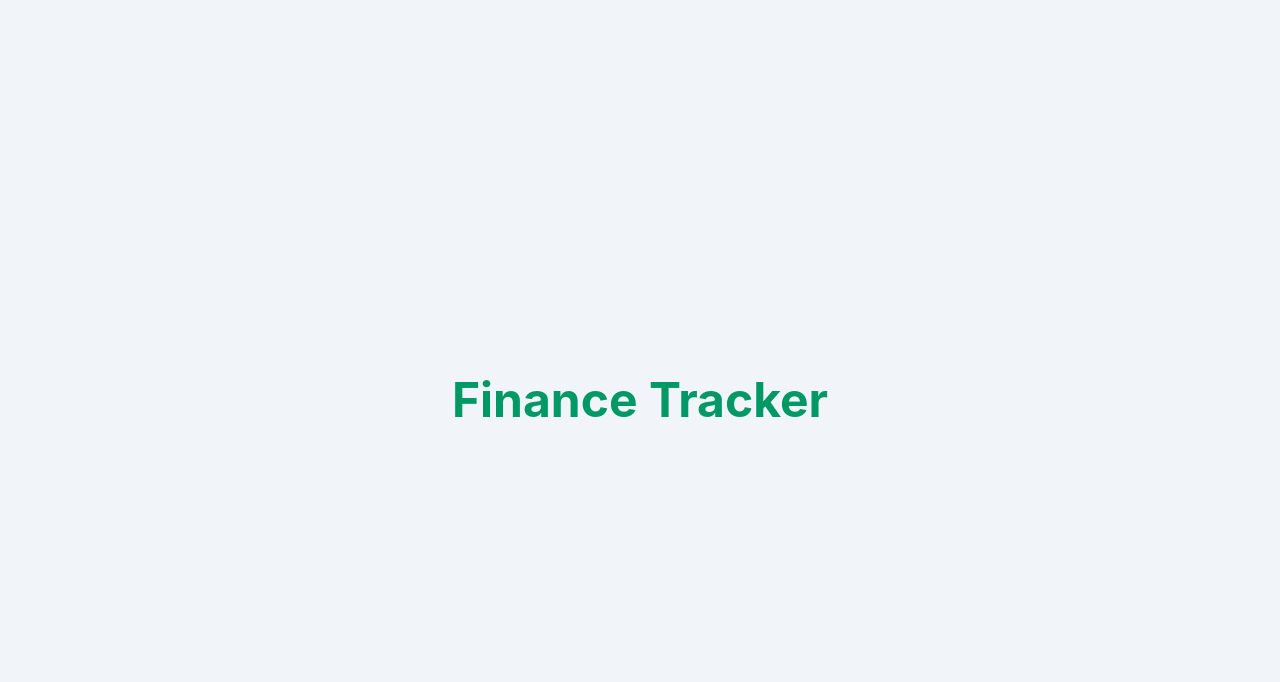
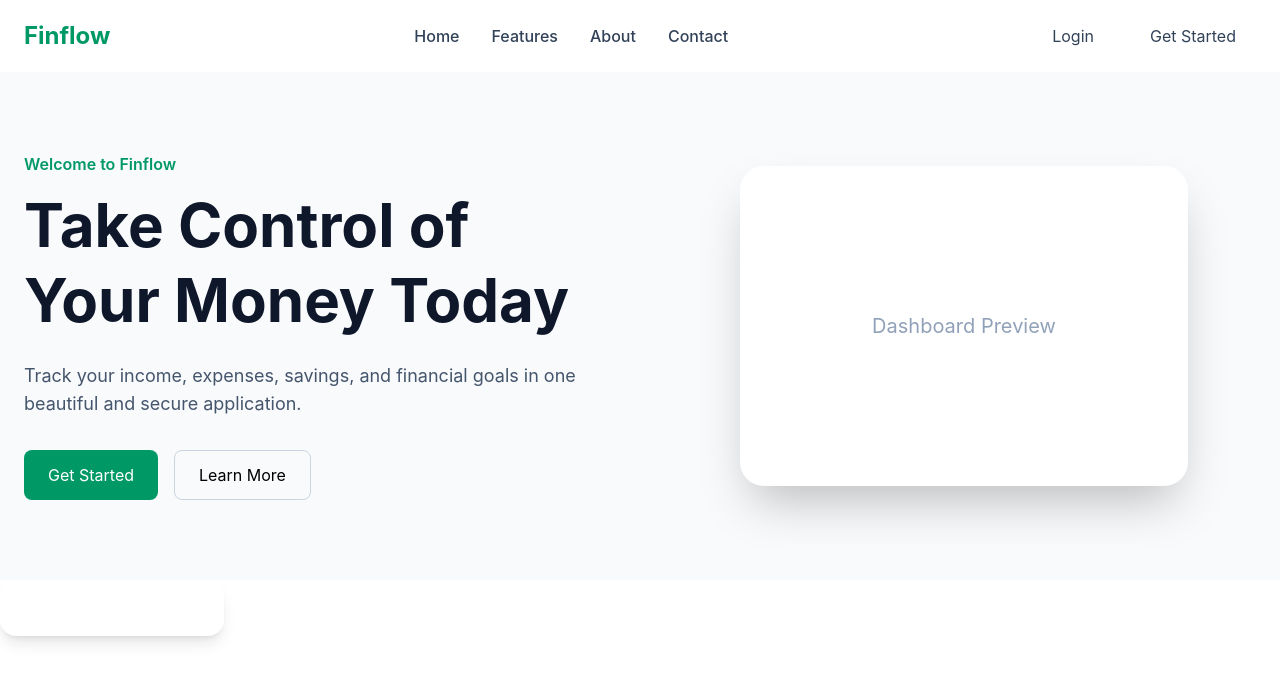
Before and after one commit to sharon5555/Finance-tracker, a React (Vite) app: page / in a window 1280 px wide. Shown: the top 682 px of the page. Built offline with nearby package versions, Linux system fonts and the light colour scheme.

Commit message:
Build landing page structure and create reusable React components

```diff
--- a/src/App.jsx
+++ b/src/App.jsx
@@ -1,10 +1,15 @@
+import Navbar from "./components/layouts/Navbar"
+import Hero from "./components/landing/Hero"
+import StatCard from "./components/common/StatCard"
+
 function App() {
   return (
-    <div className="min-h-screen bg-slate-100 flex items-center justify-center">
-      <h1 className="text-5xl font-bold text-emerald-600">
-        Finance Tracker
-      </h1>
-    </div>
+    <>
+      <Navbar />
+      <Hero />
+      <StatCard />
+    </>
+
   );
 }
 
--- /dev/null
+++ b/src/components/common/StatCard.jsx
@@ -0,0 +1,15 @@
+function StatCard({title, amount, color}) {
+    return(
+        <div className="bg-white rounded-2xl shadow-lg p-6 w-56">
+            <p className="text-slate-500 text-sm">
+                {title}
+            </p>
+
+            <h2 className="{`text-3xl font-bold mt-2 ${color}`}">
+                {amount}
+            </h2>
+        </div>
+    )
+}
+
+export default StatCard;
--- /dev/null
+++ b/src/components/landing/Hero.jsx
@@ -0,0 +1,50 @@
+function Hero() {
+    return(
+        <section className="bg-slate-50">
+            <div className="max-w-7xl mx-auto px-6 py-20 flex flex-col
+            lg:flex-row items-center justify-between gap-16">
+
+                {/* Left Side */}
+                <div className="flex-1">
+                    <p className="text-emerald-600 font-semibold mb-3">
+                        Welcome to Finflow
+                    </p>
+
+                    <h1 className="text-5xl lg:text-6xl font-bold text-slate-900
+                    leading-tight">
+                        Take Control of Your Money Today
+                    </h1>
+
+                    <p className="mt-6 text-lg text-slate-600">
+                        Track your income, expenses, savings, and financial goals in one
+                        beautiful and secure application.
+                    </p>
+
+                    <div className="mt-8 flex gap-4">
+                        <button className="bg-emerald-600 text-white px-6 py-3
+                        rounded-lg hover:bg-emerald-700 transition">
+                            Get Started
+                        </button>
+
+                        <button className="border border-slate-300 px-6 py-3
+                        rounded-lg hover:bg-slate-100 transition">
+                            Learn More
+                        </button>
+                    </div>
+                </div>
+
+                {/* Right Side */}
+                <div className="flex-1 flex justify-center">
+                    <div className="w-full max-w-md h-80 rounded-3xl bg-white
+                    shadow-2xl flex items-center justify-center">
+                        <p className="text-slate-400 text-xl">
+                            Dashboard Preview
+                        </p>
+                    </div>
+                </div>
+            </div>
+        </section>
+    )
+}
+
+export default Hero;
--- /dev/null
+++ b/src/components/layouts/Navbar.jsx
@@ -0,0 +1,44 @@
+function Navbar() {
+    return (
+        <nav className = "bg-white shadow-md">
+            <div className="max-w-7xl mx-auto px-6 py-4 flex items-center justify-between">
+                {/*logo*/}
+                <h1 className="text-2xl font-bold text-emerald-600">
+                    Finflow
+                </h1>
+
+                {/* Navigation links */}
+                <ul className="hidden md:flex items-center gap-8 text-slate-700 font-medium">
+                    <li>
+                        <a href="#">Home</a>
+                    </li>
+
+                    <li>
+                        <a href="#">Features</a>
+                    </li>
+
+                    <li>
+                        <a href="#">About</a>
+                    </li>
+
+                    <li>
+                        <a href="#">Contact</a>
+                    </li>
+                </ul>
+
+                {/*Buttons */}
+                <div className="hidden md:flex items-center gap-4">
+                    <button className="px-5 py-2 rounded-lg text-slate-700 hover:text-emerald-600 transition">
+                        Login
+                    </button>
+
+                    <button className="px-5 py-2 rounded-lg text-slate-700 hover:text-emerald-600 transition">
+                        Get Started
+                    </button>
+                </div>
+            </div>
+        </nav>
+    );
+}
+
+export default Navbar;
```
